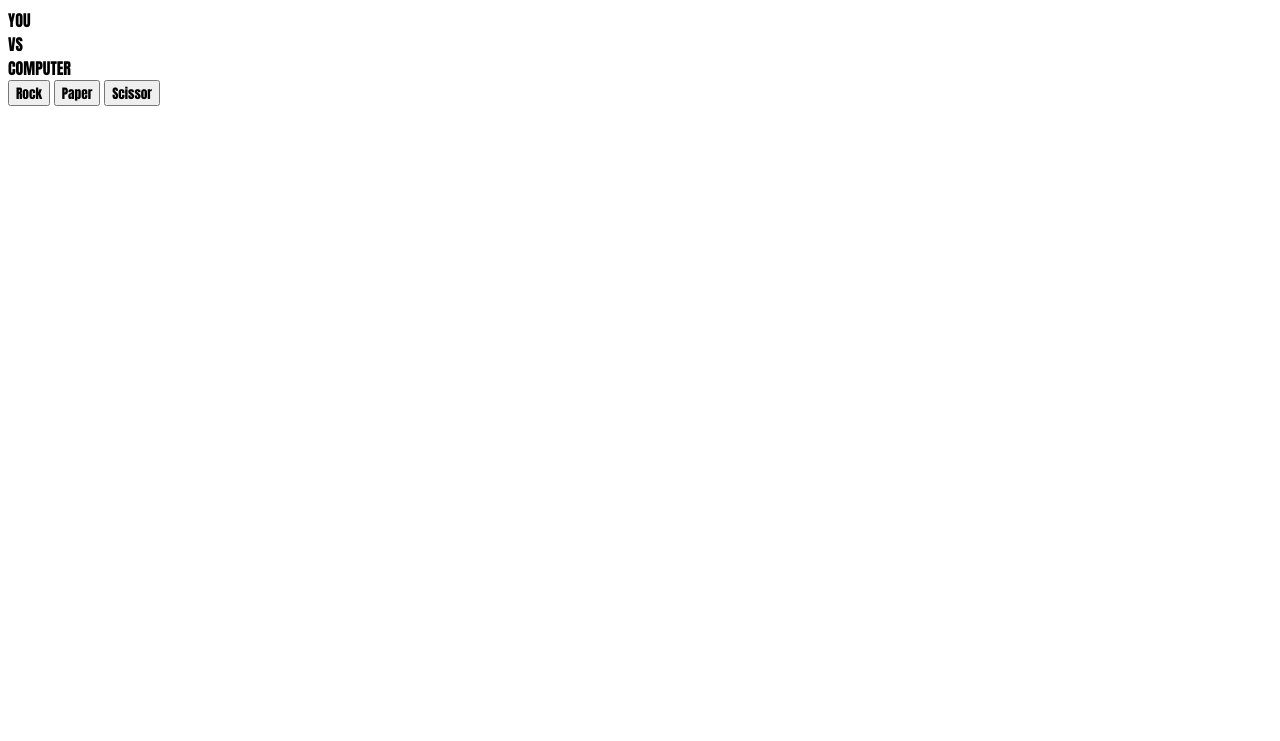
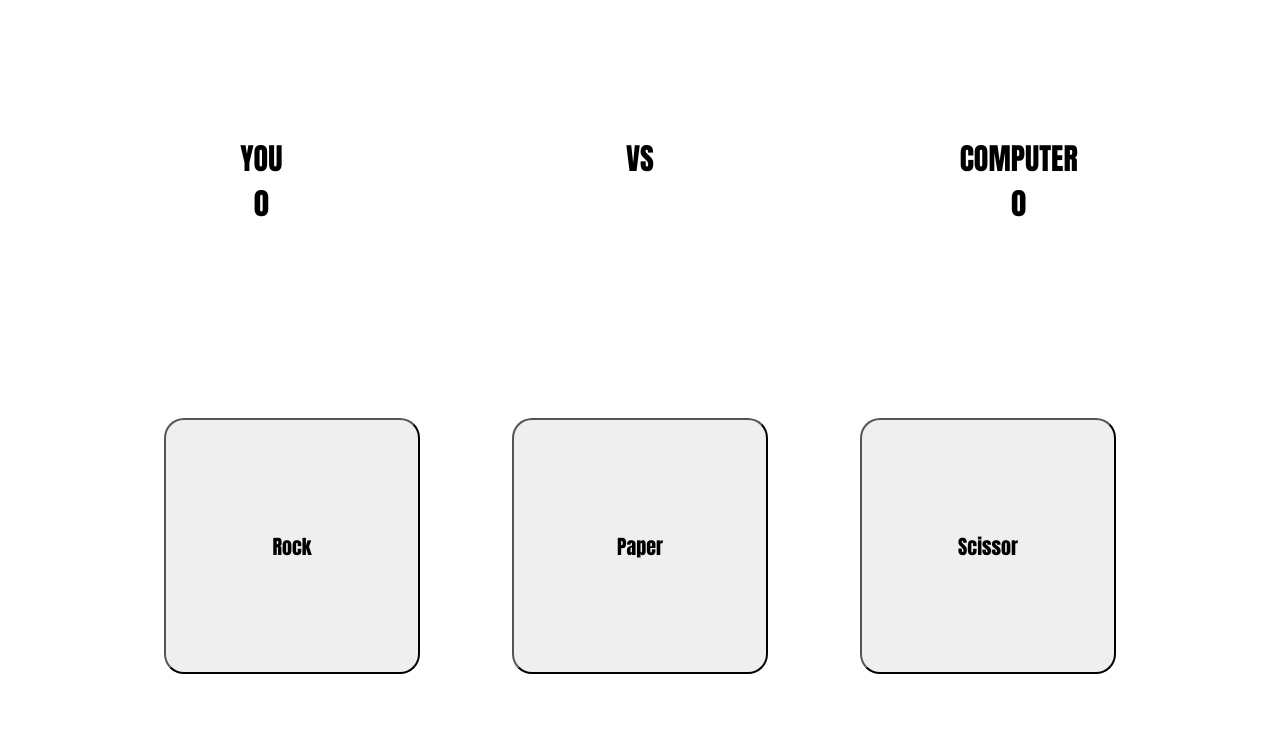
Before and after one commit to Danilo-Giannone/odin-rock-paper-scissor, a plain HTML site: page index.html in a window 1280 px wide. Drawn offline with Linux system fonts and the light colour scheme.

Commit message:
add more css to better visualize the UI

```diff
--- a/index.html
+++ b/index.html
@@ -10,19 +10,21 @@
 <body>
     <div id="container">
         <div class="scores">
-            <div class="humanPart">
+            <div class="scoreContainer">
                 <div class="text">YOU</div>
-                <div class="score" id="human"></div>
+                <div class="score text" id="human">0</div>
             </div>
-            <div class="vs">VS</div>
-            <div class="computerPart">
+            <div class="vs text">VS</div>
+            <div class="scoreContainer">
                 <div class="text">COMPUTER</div>
-                <div class="score" id="computer"></div>
+                <div class="score text" id="computer">0</div>
             </div>
         </div>
-        <button id="rock">Rock</button>
-        <button id="paper">Paper</button>
-        <button id="scissor">Scissor</button>
+        <div class="buttonContainer">
+            <button id="rock">Rock</button>
+            <button id="paper">Paper</button>
+            <button id="scissor">Scissor</button>
+        </div>
     </div>
 </body>
 </html>
--- a/styles.css
+++ b/styles.css
@@ -1,3 +1,24 @@
 *{
     font-family: Impact, Haettenschweiler, 'Arial Narrow Bold', sans-serif;
 }
+.scores,
+.buttonContainer{
+    display: flex;
+    text-align: center;
+    justify-content: space-evenly;
+    padding: 10vw 5vw 5vw;
+}
+.scoreContainer,
+.vs{
+    flex: 1;
+}
+.text{
+    font-size: 30px;
+}
+button{
+    height: 20vw;
+    width: 20vw;
+    font-size: 20px;
+    font-weight: 900;
+    border-radius: 20px;
+}
```
